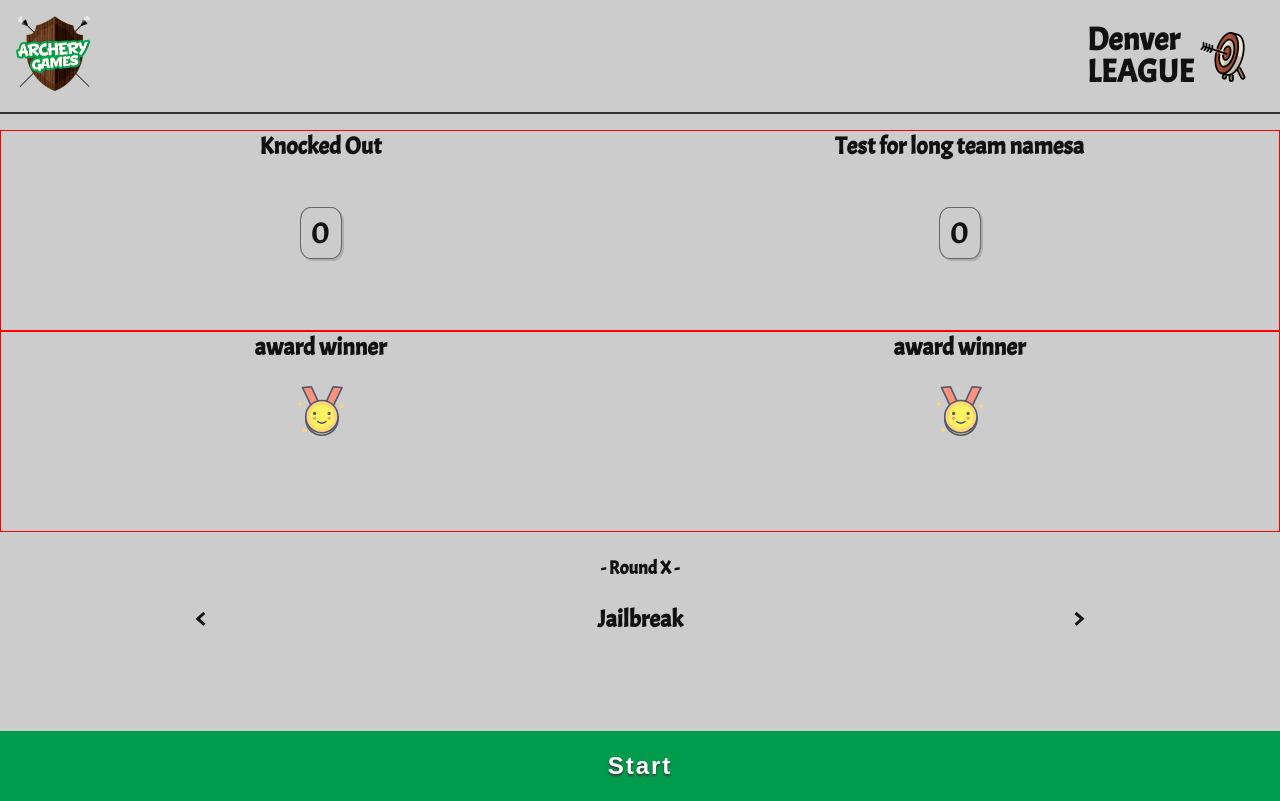
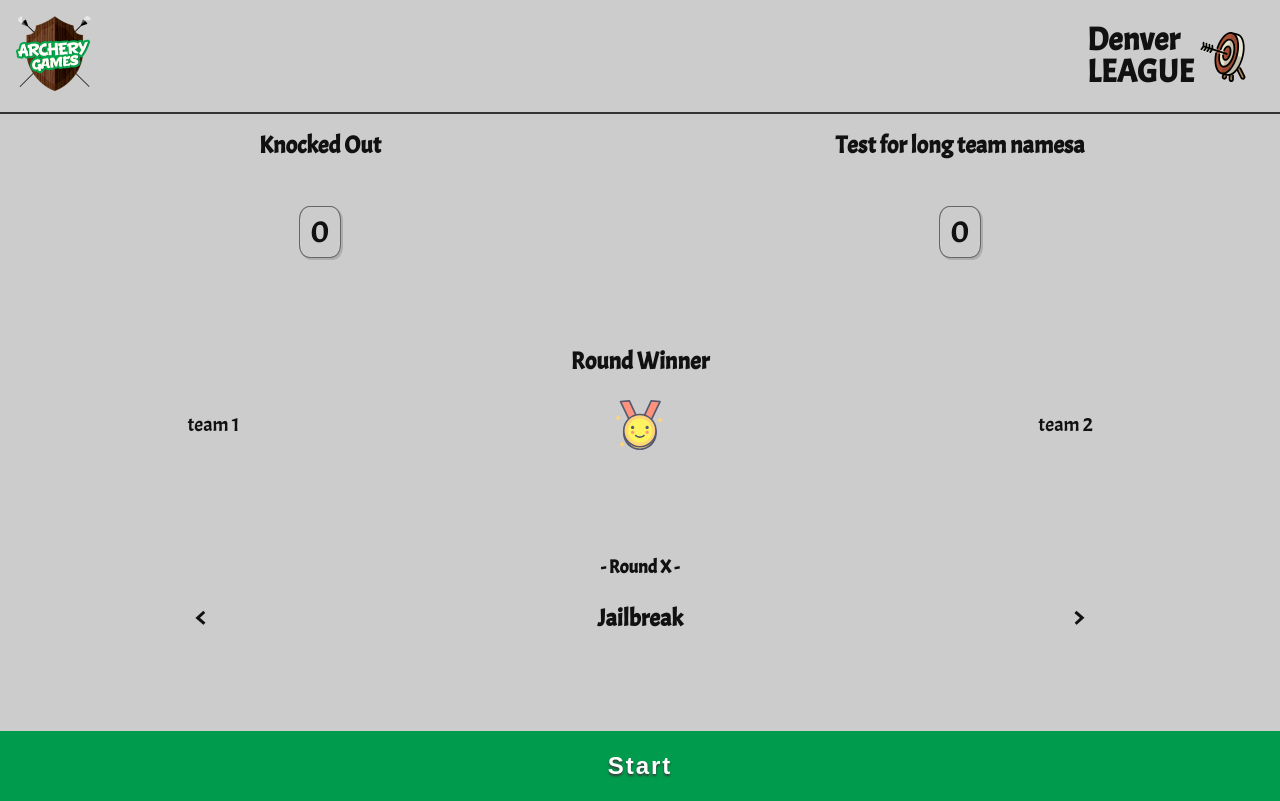
Before and after one commit to Ecksi/archery-games, a Vue app: page /start in a window 1280 px wide. Built offline with nearby package versions, Linux system fonts and the light colour scheme.

Commit message:
Small refactors

```diff
--- a/src/components/atoms/AwardPoints.vue
+++ b/src/components/atoms/AwardPoints.vue
@@ -1,7 +1,11 @@
 <template>
-  <div>
-    <h1>award winner</h1>
-    <img class="winner" src="../../assets/img/winner.svg" alt="A gold medal" height="50" width="50">
+  <div class="award-winner">
+    <h1>Round Winner</h1>
+    <section class="winner">
+      <p>team 1</p>
+      <img src="../../assets/img/winner.svg" alt="A gold medal" height="50" width="50">
+      <p>team 2</p>
+    </section>
   </div>
 </template>
 
@@ -12,7 +16,19 @@
 </script>
 
 <style scoped>
+  .award-winner{
+    margin-top: 16px;
+    text-align: center;
+  }
+
   .winner {
+    display: flex;
+    justify-content: space-around;
     margin-top: 24px;
   }
+
+  .winner p {
+    font-size: 20px;
+    padding-top: 12px;
+  }
 </style>
--- a/src/components/atoms/MenuOption.vue
+++ b/src/components/atoms/MenuOption.vue
@@ -26,7 +26,7 @@
   }
 
 	section:hover {
-		background-color: purple;
+		background-color: rgba(144, 238, 144, 0.2);
 	}
 
 	section h3 {
--- a/src/components/pages/Home.vue
+++ b/src/components/pages/Home.vue
@@ -1,7 +1,7 @@
 <template>
   <main>
     <router-link :to="route">
-      <ag-menu :isAdmin="toggleAdmin" @changeRoute="setRoute" class="main" />
+      <ag-menu :isAdmin="toggleAdmin" @changeRoute="route=`/${$event}`" class="main" />
     </router-link>
     <button @click="toggleAdmin = !toggleAdmin" class="toggle">Admin Toggle</button>
   </main>
@@ -17,11 +17,6 @@
       return {
         toggleAdmin: true,
         route: ''
-      }
-    },
-    methods: {
-      setRoute: function(route) {
-        this.route = `/${route}`
       }
     }
   };
--- a/src/components/pages/StartMatch.vue
+++ b/src/components/pages/StartMatch.vue
@@ -5,9 +5,7 @@
       <team-score>Knocked Out</team-score>
       <team-score>Test for long team namesa</team-score>
     </section>
-    <section class="award-points split h-full">
-      <!-- On push/click point is awarded to the winning team -->
-      <award-points></award-points>
+    <section class="award-points h-full">
       <award-points></award-points>
     </section>
     <section class="match-info center h-full">
@@ -57,7 +55,6 @@
     display: flex;
     justify-content: space-between;
     height: 150px;
-    border: 1px solid red;
     text-align: center;
   }
 
```
